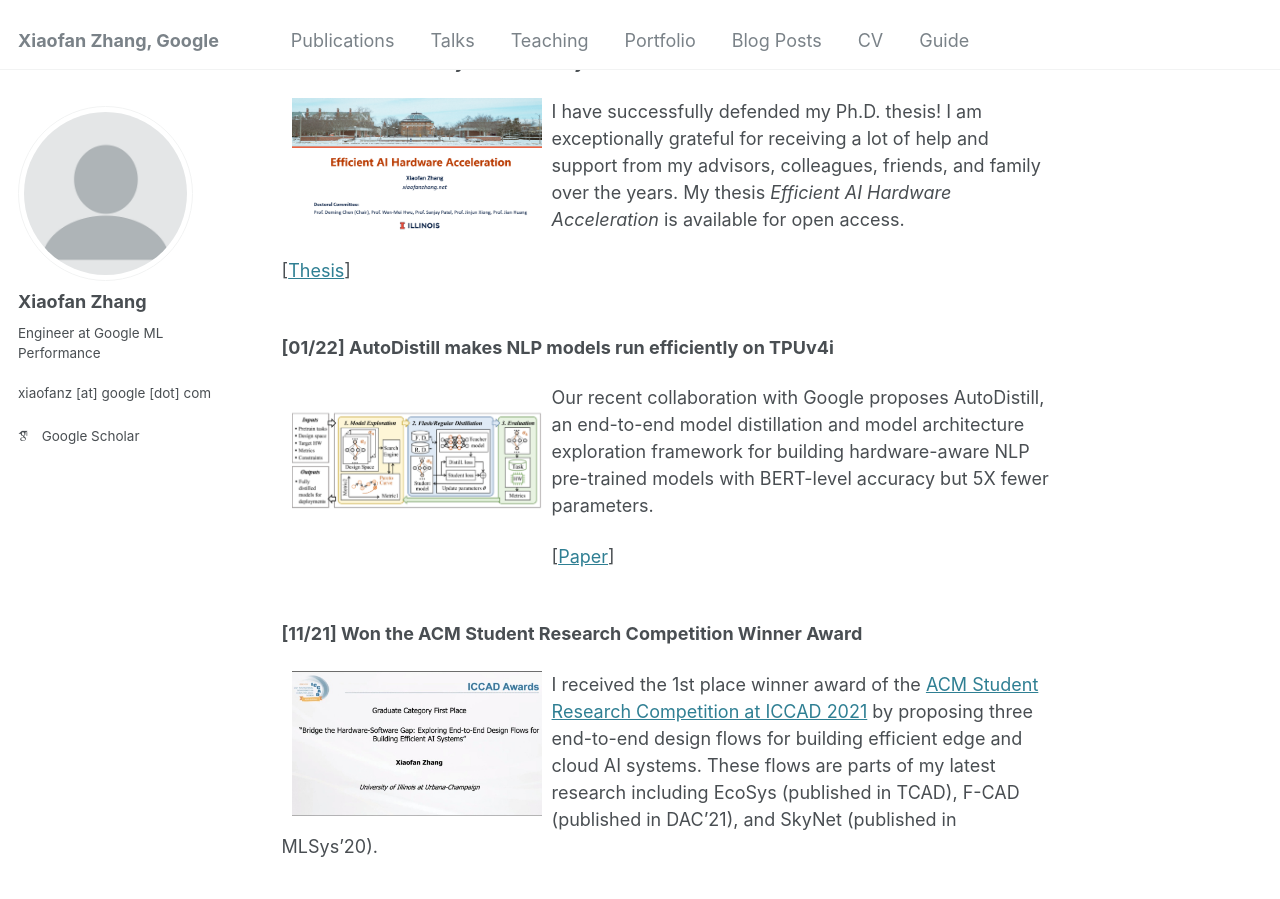
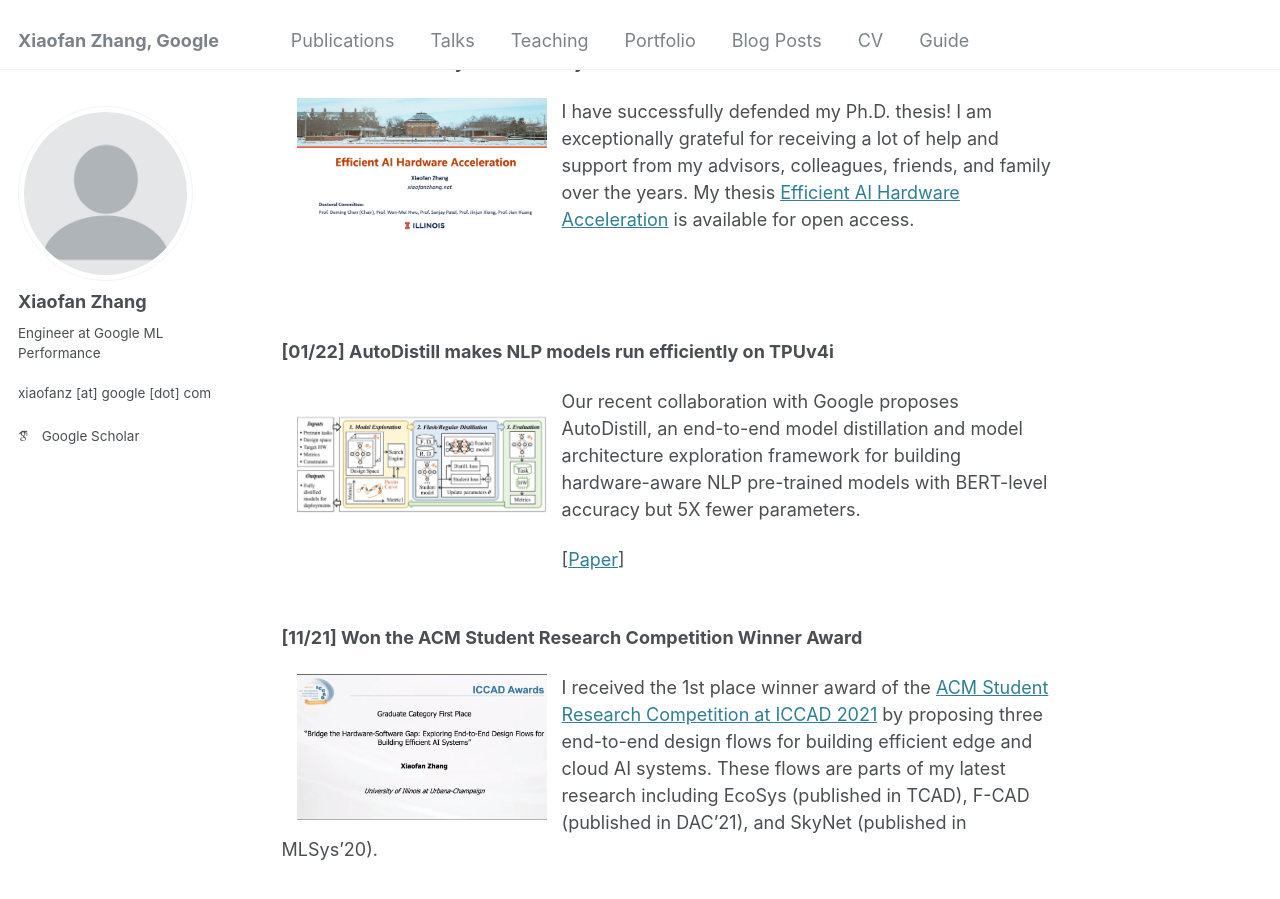
Before and after one commit to TomG008/TomG008.github.io, a Jekyll site: the page built from index.md, in a window 1280 px wide and 900 px high, scrolled down 321 px. Built offline with Jekyll 4.4.1, drawn with Linux system fonts in a browser that asks for light colours; some web fonts are replaced; our own code applies the rules of GitHub Pages for plain Markdown files.

Commit message:
Update index.md

```diff
--- a/index.md
+++ b/index.md
@@ -6,18 +6,16 @@ Before joining Google, I was a [Google Ph.D. Fellow](https://grad.illinois.edu/
 
 **[07/22] Successfully defended my PhD Thesis**
 
-<img src ="images/final_def.png" align ="left" width="250" height="140" hspace="10">
+<img src ="images/final_def.png" align ="left" width="250" height="140" hspace="15">
 
 
-I have successfully defended my Ph.D. thesis! I am exceptionally grateful for receiving a lot of help and support from my advisors, colleagues, friends, and family over the years. My thesis *Efficient AI Hardware Acceleration* is available for open access.
-<br>
+I have successfully defended my Ph.D. thesis! I am exceptionally grateful for receiving a lot of help and support from my advisors, colleagues, friends, and family over the years. My thesis [Efficient AI Hardware Acceleration](https://www.ideals.illinois.edu/items/126747) is available for open access.
+<br><br><br><br>
 
-[[Thesis](https://www.ideals.illinois.edu/items/126747)]
-<br><br>
 
 **[01/22] AutoDistill makes NLP models run efficiently on TPUv4i**
 
-<img src ="images/autodistill.png" align ="left" width="250" height="140" hspace="10">
+<img src ="images/autodistill.png" align ="left" width="250" height="140" hspace="15">
 
 
 Our recent collaboration with Google proposes AutoDistill, an end-to-end model distillation and model architecture exploration framework for building hardware-aware NLP pre-trained models with BERT-level accuracy but 5X fewer parameters.
@@ -28,7 +26,7 @@ Our recent collaboration with Google proposes AutoDistill, an end-to-end model d
 
 **[11/21] Won the ACM Student Research Competition Winner Award**
 
-<img src ="images/src_award.jpg" align ="left" width="250" height="140" hspace="10">
+<img src ="images/src_award.jpg" align ="left" width="250" height="140" hspace="15">
 
 
 I received the 1st place winner award of the [ACM Student Research Competition at ICCAD 2021](https://www.sigda.org/sigda-events/src/) by proposing three end-to-end design flows for building efficient edge and cloud AI systems. These flows are parts of my latest research including EcoSys (published in TCAD), F-CAD (published in DAC'21), and SkyNet (published in MLSys'20).
```
